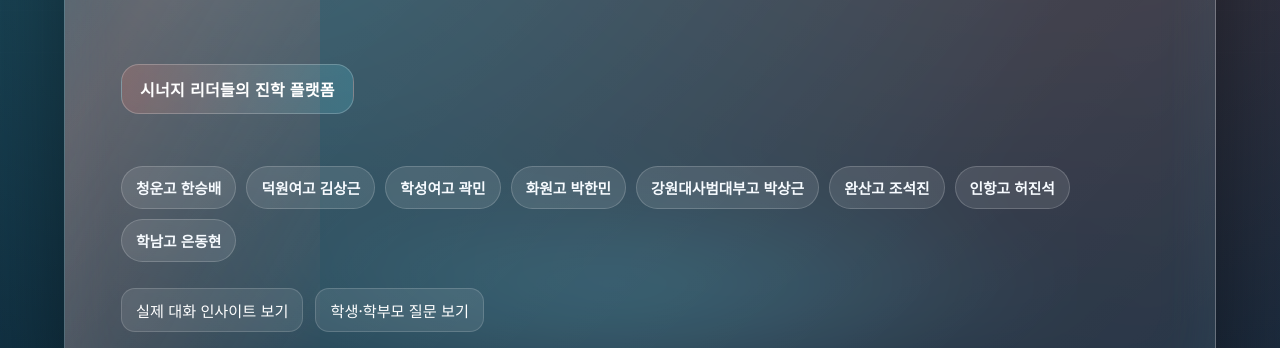
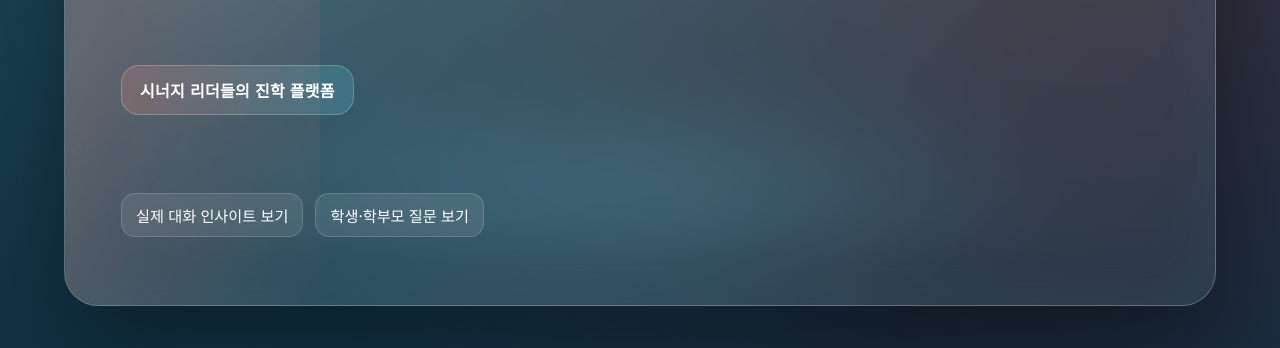
Before and after one commit to PARK-SANGGEUN/synergy-frame, a plain HTML site: page index.html in a window 1280 px wide. Shown: the part 452-800 px from the top of the page. Drawn offline with Linux system fonts and the light colour scheme; animation ran at ten frames a second.

Commit message:
Update index.html

```diff
--- a/index.html
+++ b/index.html
@@ -384,14 +384,7 @@ button{
     <div class="subtitle"><span class="typing" id="typing"></span></div>
     <div class="platform">시너지 리더들의 진학 플랫폼</div>
     <div class="participants">
-      <div class="tag">청운고 한승배</div>
-      <div class="tag">덕원여고 김상근</div>
-      <div class="tag">학성여고 곽민</div>
-      <div class="tag">화원고 박한민</div>
-      <div class="tag">강원대사범대부고 박상근</div>
-      <div class="tag">완산고 조석진</div>
-      <div class="tag">인항고 허진석</div>
-      <div class="tag">학남고 은동현</div>
+
     </div>
     <div class="navhint">
       <a href="#insights">실제 대화 인사이트 보기</a>
```
